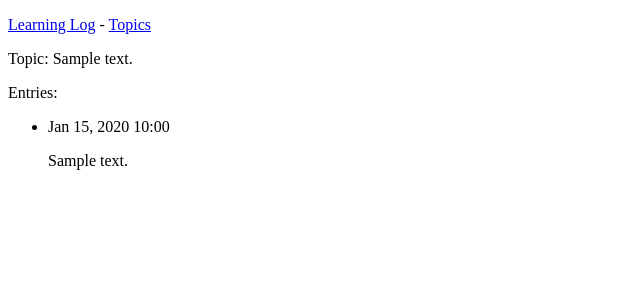
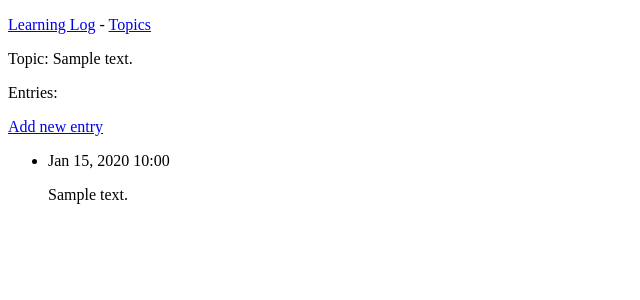
Before and after one commit to SasquatchXYZ/CrashCourse, a Django app: page /topics/1/ in a window 1280 px wide. Shown: the top 300 px of the page, without its empty margins (0-640 px from the left). Run offline with Django 5.2, Linux system fonts and the light colour scheme; tables that the repository leaves empty hold one stand-in row (Sample ...).

Commit message:
Adding workflows for creating new entries

```diff
--- a/Chapter-18/learning_log/learning_logs/templates/learning_logs/topic.html
+++ b/Chapter-18/learning_log/learning_logs/templates/learning_logs/topic.html
@@ -4,6 +4,11 @@
     <p>Topic: {{ topic.text }}</p>
 
     <p>Entries:</p>
+    <p>
+        <a href="{% url 'learning_logs:new_entry' topic.id %}">
+            Add new entry
+        </a>
+    </p>
     <ul>
         {% for entry in entries %}
             <li>
--- a/Chapter-18/learning_log/learning_logs/urls.py
+++ b/Chapter-18/learning_log/learning_logs/urls.py
@@ -14,4 +14,6 @@ urlpatterns = [
     path('topics/<int:topic_id>/', views.topic, name='topic'),
     # Page for adding a new topic.
     path('new_topic/', views.new_topic, name='new_topic'),
+    # Page for adding a new entry.
+    path('new_entry/<int:topic_id>/', views.new_entry, name='new_entry'),
 ]
--- a/Chapter-18/learning_log/learning_logs/views.py
+++ b/Chapter-18/learning_log/learning_logs/views.py
@@ -1,7 +1,7 @@
 from django.shortcuts import render, redirect
 
 from .models import Topic
-from .forms import TopicForm
+from .forms import TopicForm, EntryForm
 
 
 def index(request):
@@ -39,3 +39,24 @@ def new_topic(request):
     # Display a blank of invalid form.
     context = {'form': form}
     return render(request, 'learning_logs/new_topic.html', context)
+
+
+def new_entry(request, topic_id):
+    """Add a new entry for a particular topic."""
+    selected_topic = Topic.objects.get(id=topic_id)
+
+    if request.method != 'POST':
+        # No data submitted; create a blank form
+        form = EntryForm()
+    else:
+        # POST data submitted; process data
+        form = EntryForm(data=request.POST)
+        if form.is_valid():
+            created_entry = form.save(commit=False)
+            created_entry.topic = selected_topic
+            created_entry.save()
+            return redirect('learning_logs:topic', topic_id=topic_id)
+
+    # Display a blank or invalid form.
+    context = {'topic': selected_topic, 'form': form}
+    return render(request, 'learning_logs/new_entry.html', context)
```
Also changed, not shown: Chapter-18/learning_log/learning_logs/forms.py (+9 -1 lines), Chapter-18/learning_log/learning_logs/templates/learning_logs/new_entry.html (added, +18 -0 lines).
